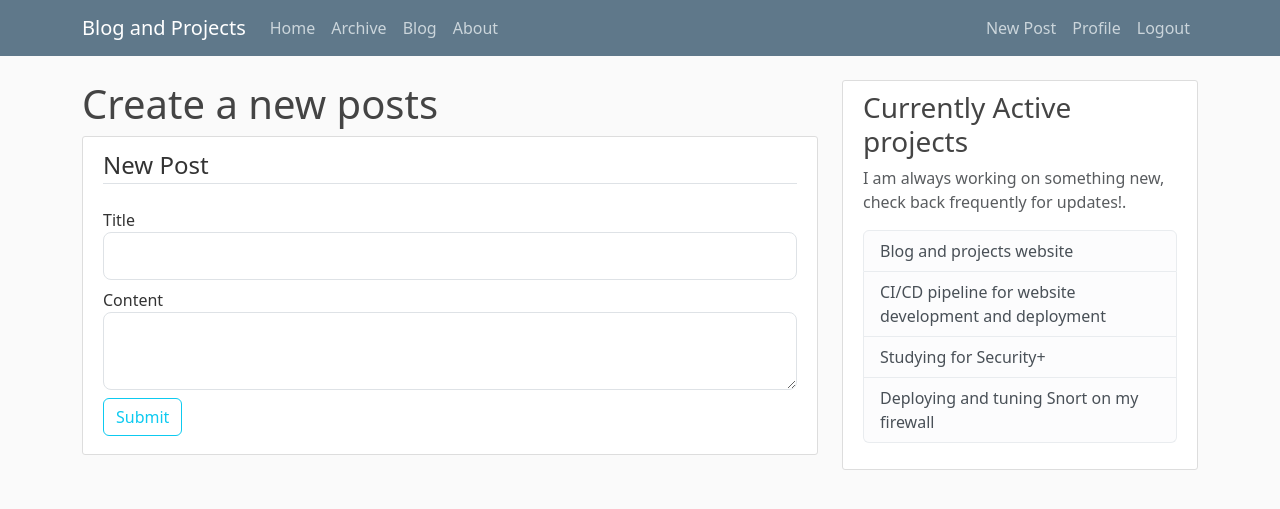
After one commit to ProtoRiaan/blogWebsitePythonFlask, a Flask app: page /posts/new in a window 1280 px wide. The commit adds this page. Shown: the top 509 px of the page. Run offline with Flask 3, Linux system fonts and the light colour scheme; the visitor is signed in with stand-in values (Sample User, id 1); some libraries are stand-ins or nearby versions.

Commit message:
added function to Post blog post and commit to DB, added formclass and page  for new blogpost, added navbar link for new blog posts

```diff
--- a/flaskblog/forms.py
+++ b/flaskblog/forms.py
@@ -3,7 +3,7 @@
 from flask_wtf import FlaskForm
 from flask_wtf.file import FileField, FileAllowed
 from flask_login import current_user
-from wtforms import StringField, PasswordField, SubmitField, BooleanField
+from wtforms import StringField, PasswordField, SubmitField, BooleanField, TextAreaField
 from wtforms.validators import InputRequired, Length, Email, EqualTo, ValidationError
 from flaskblog.models import User
 
@@ -59,3 +59,11 @@
             user = User.query.filter_by(email=email.data).first()
             if user:
                 raise ValidationError('This email address is already in use')
+
+
+class PostFrom(FlaskForm):
+    title = StringField('Title', validators=[InputRequired()])
+
+    content = TextAreaField('Content', validators=[InputRequired()])
+
+    submit = SubmitField()
--- /dev/null
+++ b/flaskblog/templates/create_post.html
@@ -0,0 +1,45 @@
+{% extends "layout.html" %}
+{% block title %} Create Post {% endblock title %}
+{% block content %}
+    <h1>Create a new posts</h1>
+    <div class="content-section">
+        <form method="POST" action="" novalidate>
+            {{ form.hidden_tag() }}
+            <fieldset class="form-group">
+                <legend class="border-bottom mb-4">New Post</legend>
+                <div class="form-group mb-2">
+                    {{ form.title.label(class="form-control-label") }}
+
+                    {% if form.title.errors %}
+                        {{ form.title(class="form-control form-control-lg is-invalid") }}
+                        <div class="invalid-feedback">
+                            {% for error in form.title.errors %}
+                                <span>{{ error }}</span>
+                            {% endfor %}
+                        </div>
+                    {% else %}
+                        {{ form.title(class="form-control form-control-lg") }}
+                    {% endif %}
+                </div>
+                <div class="form-group mb-2">
+                    {{ form.content.label(class="form-control-label") }}
+
+                    {% if form.content.errors %}
+                        {{ form.content(class="form-control form-control-lg is-invalid") }}
+                        <div class="invalid-feedback">
+                            {% for error in form.content.errors %}
+                                <span>{{ error }}</span>
+                            {% endfor %}
+                        </div>
+                    {% else %}
+                        {{ form.content(class="form-control form-control-lg") }}
+                    {% endif %}
+                </div>
+            </fieldset>
+            <div class="form-group mb-2">
+                {{ form.submit(class="btn btn-outline-info") }}
+            </div>
+        </form>
+    </div>
+
+{% endblock content %}
--- a/flaskblog/templates/layout.html
+++ b/flaskblog/templates/layout.html
@@ -30,6 +30,7 @@
               <!-- Navbar Right Side -->
               <div class="navbar-nav">
                 {% if current_user.is_authenticated %}
+                  <a class="nav-item nav-link" href="{{ url_for('NewPost') }}">New Post</a>
                   <a class="nav-item nav-link" href="{{ url_for('Account') }}">Profile</a>
                   <a class="nav-item nav-link" href="{{ url_for('Logout') }}">Logout</a>
                 {% else %}
--- a/flaskblog/views.py
+++ b/flaskblog/views.py
@@ -5,7 +5,7 @@
 from PIL import Image
 from flask import render_template, url_for, flash, redirect, request
 from flaskblog import app, db, bcrypt
-from flaskblog.forms import RegistrationForm, LoginForm, UpdateAccountForm
+from flaskblog.forms import RegistrationForm, LoginForm, UpdateAccountForm, PostFrom
 from flaskblog.models import User, Posts
 from flask_login import login_user, current_user, logout_user, login_required
 
@@ -83,7 +83,7 @@
 
 def Save_Picture(formPicture):
 
-    #delete old profile pic from disk
+    #delete old profile pic from disk if it is not default.jpg and exists
     currentPicturePath = os.path.join(app.root_path, 'static/profile_pics', current_user.image_file)
     if os.path.exists(currentPicturePath) and current_user.image_file != 'default.jpg':
         os.remove(currentPicturePath)
@@ -120,3 +120,15 @@
         form.email.data = current_user.email
     image_file = url_for('static', filename='profile_pics/' + current_user.image_file)
     return render_template('account.html', title = 'Account', image_file=image_file, form=form)
+
+@app.route("/posts/new", methods=['GET', 'POST'])
+@login_required
+def NewPost():
+    form = PostFrom()
+    if form.validate_on_submit():
+        flash('Your post has been created!','success')
+        post = Posts(title=form.title.data, content=form.content.data, author=current_user)
+        db.session.add(post)
+        db.session.commit()
+        return redirect(url_for('Home'))
+    return render_template('create_post.html', title='New Post"', form=form)
```
